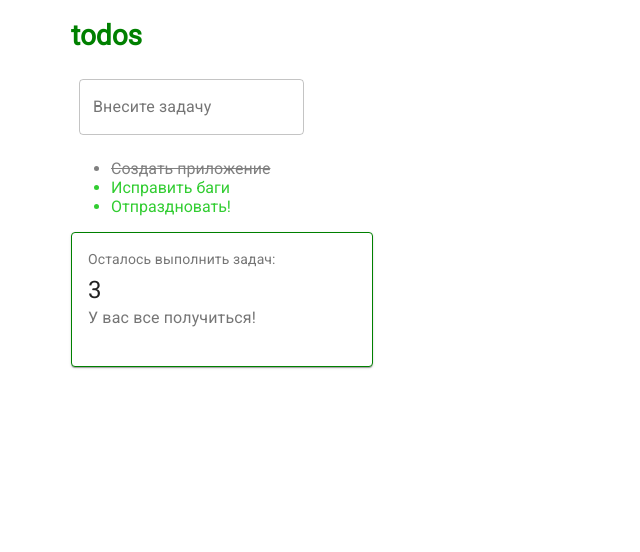
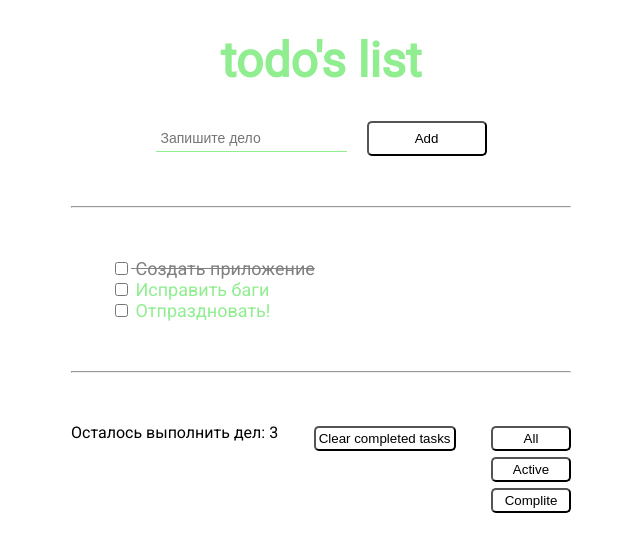
Before and after one commit to WebHeroSchool/React_todo_Shepelev, a React (Create React App) app: page / in a window 1280 px wide. Shown: the top 552 px of the page, without its empty margins (319-959 px from the left). Built offline with nearby package versions, Linux system fonts and the light colour scheme.

Commit message:
добавил стили для компонентов приложения

```diff
--- a/src/components/App/App.js
+++ b/src/components/App/App.js
@@ -24,9 +24,11 @@ const importantTask = [
 ]
 
 const App = () => (<div className = { styles.container }>
-  <h1 className = { styles.title } > todos </h1>
+  <h1 className = { styles.title } > todo's list </h1>
   <InputItem />
+  <hr className= { styles.line }/>
   <ItemList todoItem = {importantTask}/>
+  <hr className= { styles.line }/>
   <Footer count = {taskCount} />
 </div>)
 
--- a/src/components/App/App.module.css
+++ b/src/components/App/App.module.css
@@ -1,10 +1,15 @@
 .container{
   margin: 0 auto;
-  width: 500px;
+  max-width: 500px;
   font-family: 'Roboto', sans-serif;
+  text-align: center;
 }
 .title{
   font-weight: bold;
-  font-size: 28px;
-  color: green;
+  font-size: 48px;
+  color: #90ee90;
 }
+.line{
+  margin: 50px 0;
+  color: #90ee90;
+}
--- a/src/components/Footer/Footer.js
+++ b/src/components/Footer/Footer.js
@@ -1,44 +1,21 @@
 import React from 'react';
-import { makeStyles } from '@material-ui/core/styles';
-import Card from '@material-ui/core/Card';
-import CardContent from '@material-ui/core/CardContent';
-import Typography from '@material-ui/core/Typography';
-
-const useStyles = makeStyles({
-  root: {
-    maxWidth: 300,
-    border: '1px solid green'
-  },
-  bullet: {
-    display: 'inline-block',
-    margin: '0 2px',
-    transform: 'scale(0.8)',
-  },
-  title: {
-    fontSize: 14,
-  },
-  pos: {
-    marginBottom: 12,
-  },
-});
+import styles from './Footer.module.css';
 
 export default function Footer({ count }) {
-  const classes = useStyles();
 
   return (
-    <Card className={classes.root}>
-      <CardContent>
-        <Typography className={classes.title} color="textSecondary" gutterBottom>
-          Осталось выполнить задач:
-        </Typography>
-        <Typography variant="h5" component="h2">
-          { count }
-        </Typography>
-        <Typography className={classes.pos} color="textSecondary">
-          У вас все получиться!
-        </Typography>
-      </CardContent>
-
-    </Card>
+  <div className = { styles.container }>
+    <div>
+      <span>Осталось выполнить дел: { count }</span>
+    </div>
+    <div className = { styles.filters }>
+      <button>All</button>
+      <button>Active</button>
+      <button>Complite</button>
+    </div>
+    <div>
+      <button className = { styles.clear }>Clear completed tasks</button>
+    </div>
+  </div>
   );
 }
--- /dev/null
+++ b/src/components/Footer/Footer.module.css
@@ -0,0 +1,39 @@
+.container{
+  display: flex;
+  flex-direction: row;
+  justify-content: space-between;
+}
+
+.filters{
+  display: flex;
+  flex-direction: column;
+  align-items: stretch;
+  order: 1;
+}
+
+.filters button{
+  margin: 3px 0;
+  padding: 3px;
+  background-color:#fff;
+  cursor: pointer;
+  outline: none;
+  border-radius: 5px;
+  width: 80px;
+}
+
+.filters button:hover{
+  background-color: #90ee90;
+}
+
+.clear{
+  margin: 3px 0;
+  padding: 3px;
+  background-color:#fff;
+  cursor: pointer;
+  outline: none;
+  border-radius: 5px;
+}
+
+.clear:hover{
+  background-color: #90ee90;
+}
--- a/src/components/InputItem/InputItem.js
+++ b/src/components/InputItem/InputItem.js
@@ -1,22 +1,13 @@
 import React from 'react';
-import { makeStyles } from '@material-ui/core/styles';
-import TextField from '@material-ui/core/TextField';
+import styles from './InputItem.module.css';
 
-const useStyles = makeStyles((theme) => ({
-  root: {
-    '& > *': {
-      margin: theme.spacing(1),
-      width: '25ch',
-    },
-  },
-}));
 
 export default function InputItem() {
-  const classes = useStyles();
 
   return (
-    <form className={classes.root} noValidate autoComplete="off">
-      <TextField id="outlined-basic" label="Внесите задачу" variant="outlined" />
+    <form>
+      <input className = { styles.text } type = "text" placeholder= "Запишите дело" />
+      <button className = { styles.btn } >Add</button>
     </form>
   );
 }
--- /dev/null
+++ b/src/components/InputItem/InputItem.module.css
@@ -0,0 +1,20 @@
+.text{
+  margin-right: 20px;
+  border: none;
+  border-bottom: 1px solid  #90ee90;
+  outline: none;
+  padding: 5px;
+  font-size: 14px;
+}
+
+.btn{
+  background-color:#fff;
+  width: 120px;
+  height: 35px;
+  cursor: pointer;
+  outline: none;
+  border-radius: 5px;
+}
+.btn:hover{
+  background-color: #90ee90;
+}
--- a/src/components/Item/Item.js
+++ b/src/components/Item/Item.js
@@ -4,12 +4,17 @@ import styles from './Item.module.css';
 
 const Item = ({ todoItem, isDone }) => {
 
-  return (<li className = {
+  return (<div><li className = {
     classnames({
       [styles.item]: true,
       [styles.done]: isDone
     })
-  }>  { todoItem }  </li>)
+  }> <div>
+      <input type="checkbox"/> { todoItem }
+      </div>
+      <button>X</button>
+    </li>
+  </div>)
   }
 
 export default Item
--- a/src/components/Item/Item.module.css
+++ b/src/components/Item/Item.module.css
@@ -1,5 +1,26 @@
 .item {
-  color: limegreen;
+  color:#90ee90;
+  list-style-type: none;
+  text-align: left;
+  cursor: pointer;
+  display: flex;
+  flex-direction: row;
+  justify-content: space-between;
+  font-size: 18px;
+}
+.item:hover > button{
+  opacity: 1;
+  transition: opacity ease 0.9s;
+  background-color: #90ee90;
+}
+.item button{
+  background: transparent;
+  cursor: pointer;
+  outline: none;
+  border: 1px solid #90ee90;
+  color:  #808080;
+  opacity: 0;
+  border-radius: 4px;
 }
 
 .done {
```
